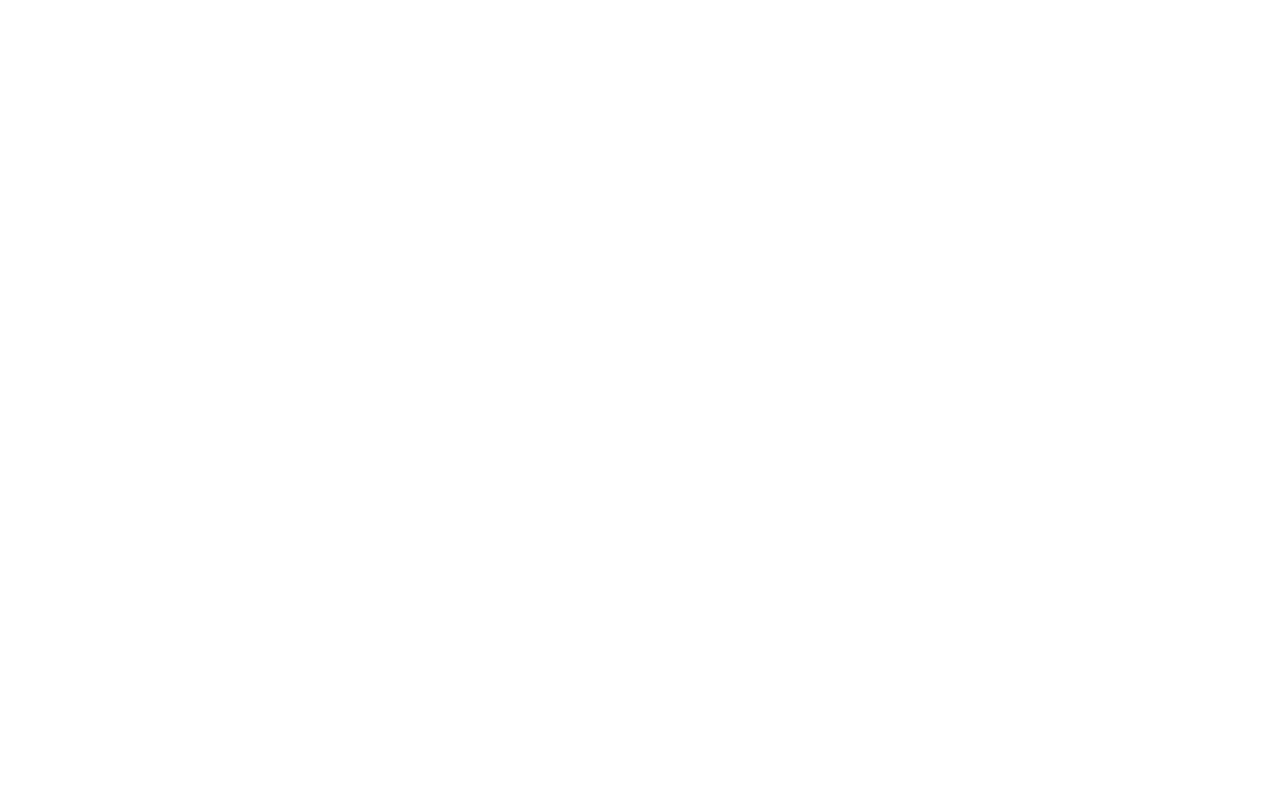
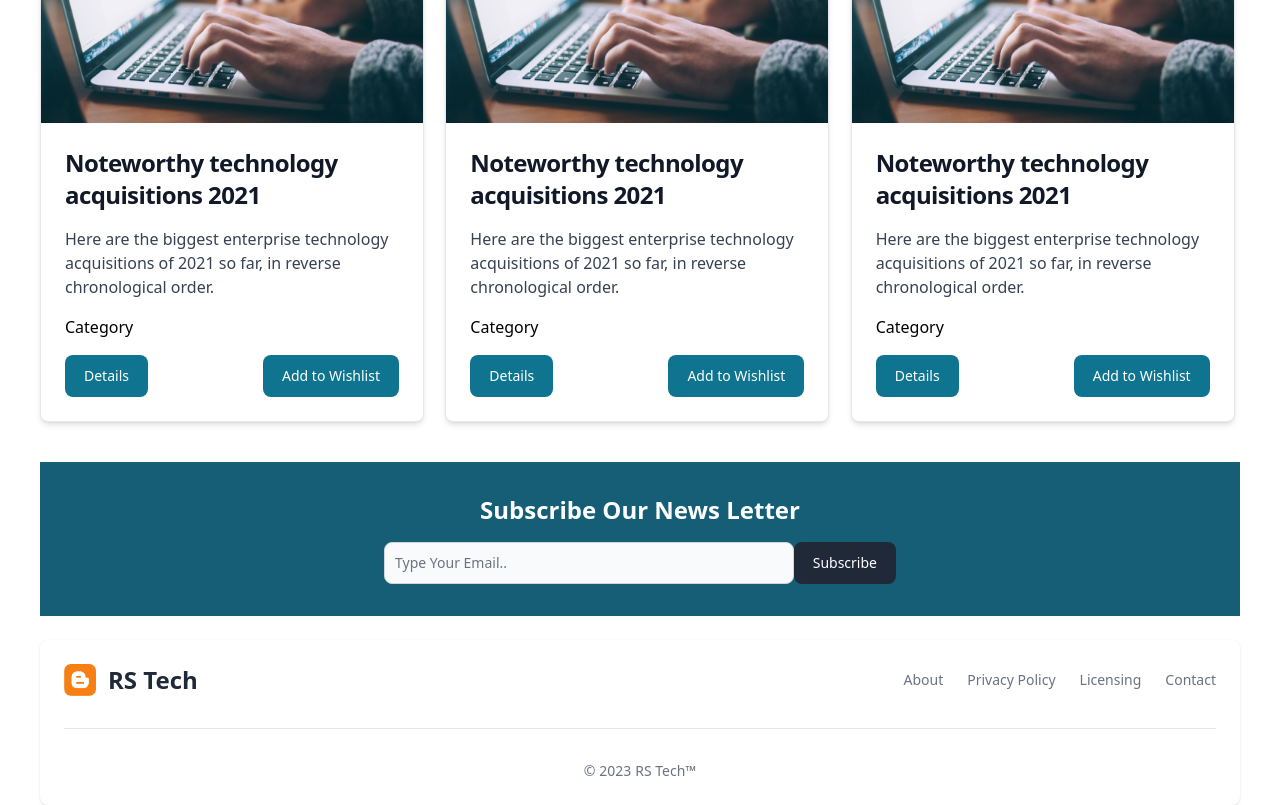
Before and after one commit to raselsharif/programmingHero-assignment-11-client-side, a React (Vite) app: page / in a window 1280 px wide. Shown: the part 1380-2185 px from the top of the page. Before the commit the page ends 1307 px from the top, so only its background shows below. Built offline with nearby package versions, Linux system fonts and the light colour scheme.

Commit message:
added news letter sectionin home page

```diff
--- /dev/null
+++ b/src/components/NewsLetter/NewsLetter.jsx
@@ -0,0 +1,24 @@
+import { Button, TextInput } from "flowbite-react";
+
+const NewsLetter = () => {
+  return (
+    <div className="bg-[#155E75] text-white py-4 text-center mb-6">
+      <h2 className="font-semibold text-2xl my-4">Subscribe Our News Letter</h2>
+      <div className="max-w-lg mx-auto">
+        <form>
+          <div className="w-full flex mb-4">
+            <TextInput
+              className="w-full"
+              type="email"
+              placeholder="Type Your Email.."
+              required
+            />
+            <Button color="dark">Subscribe</Button>
+          </div>
+        </form>
+      </div>
+    </div>
+  );
+};
+
+export default NewsLetter;
--- a/src/components/RecentBlog/BlogCard.jsx
+++ b/src/components/RecentBlog/BlogCard.jsx
@@ -1,5 +1,6 @@
-import { Card } from "flowbite-react";
+import { Button, Card } from "flowbite-react";
 import img from "/banner01.jpg";
+import { Link } from "react-router-dom";
 
 const BlogCard = () => {
   return (
@@ -15,6 +16,15 @@
         Here are the biggest enterprise technology acquisitions of 2021 so far,
         in reverse chronological order.
       </p>
+      <div>
+        <p>Category</p>
+      </div>
+      <div className="flex justify-between">
+        <Link to={"/"}>
+          <Button>Details</Button>
+        </Link>
+        <Button>Add to Wishlist</Button>
+      </div>
     </Card>
   );
 };
--- a/src/components/RecentBlog/RecentBlog.jsx
+++ b/src/components/RecentBlog/RecentBlog.jsx
@@ -4,7 +4,12 @@
   return (
     <div className="my-10">
       <h2 className="text-center border-b-2 pb-2 text-3xl">Recent Blogs</h2>
-      <div>
+      <div className="my-8 grid grid-cols-3 gap-4">
+        <BlogCard></BlogCard>
+        <BlogCard></BlogCard>
+        <BlogCard></BlogCard>
+        <BlogCard></BlogCard>
+        <BlogCard></BlogCard>
         <BlogCard></BlogCard>
       </div>
     </div>
--- a/src/pages/Home/Home.jsx
+++ b/src/pages/Home/Home.jsx
@@ -1,3 +1,4 @@
+import NewsLetter from "../../components/NewsLetter/NewsLetter";
 import RecentBlog from "../../components/RecentBlog/RecentBlog";
 import Banner from "./Banner";
 
@@ -6,6 +7,7 @@
     <div>
       <Banner></Banner>
       <RecentBlog></RecentBlog>
+      <NewsLetter></NewsLetter>
     </div>
   );
 };
```
